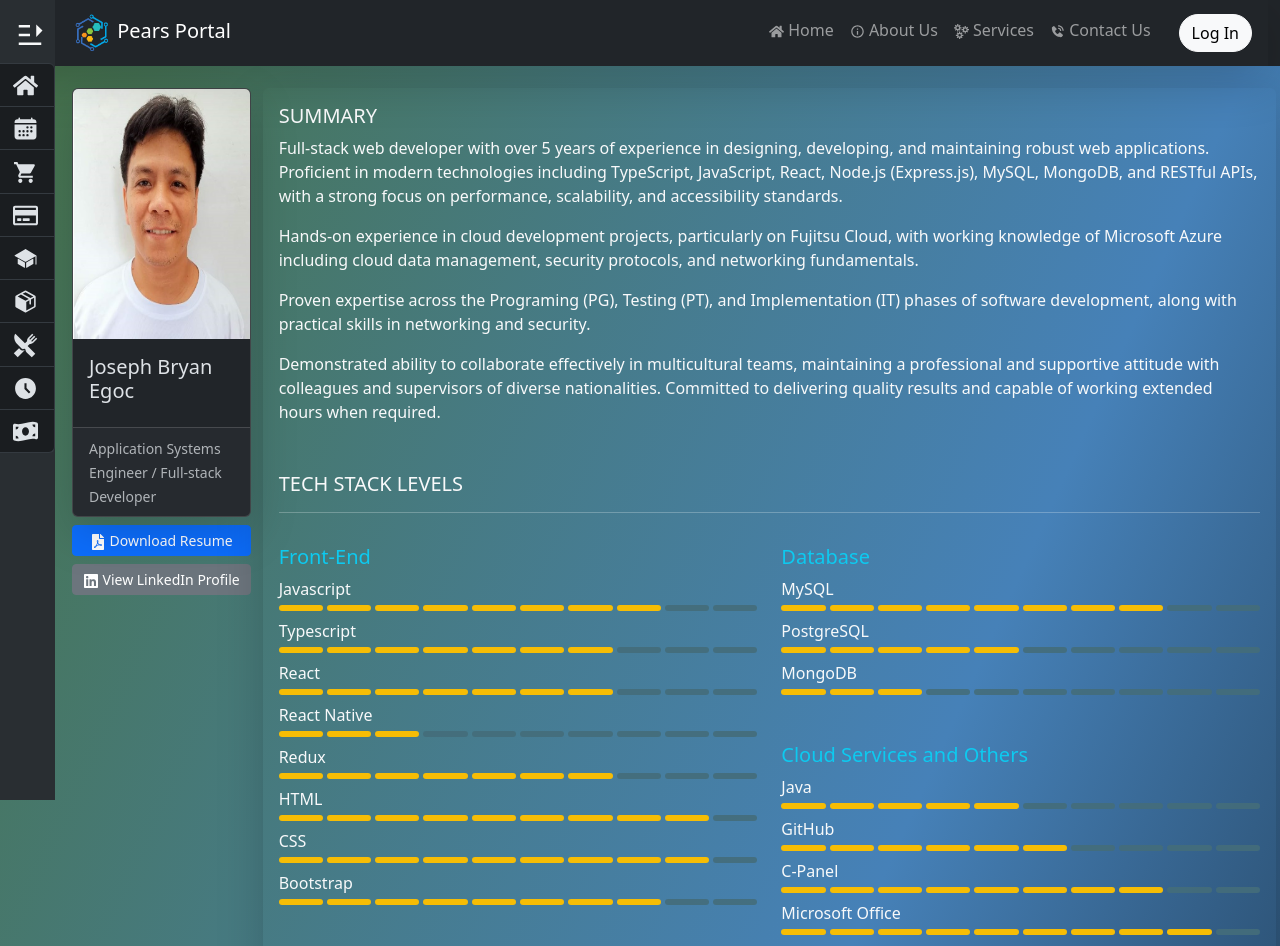
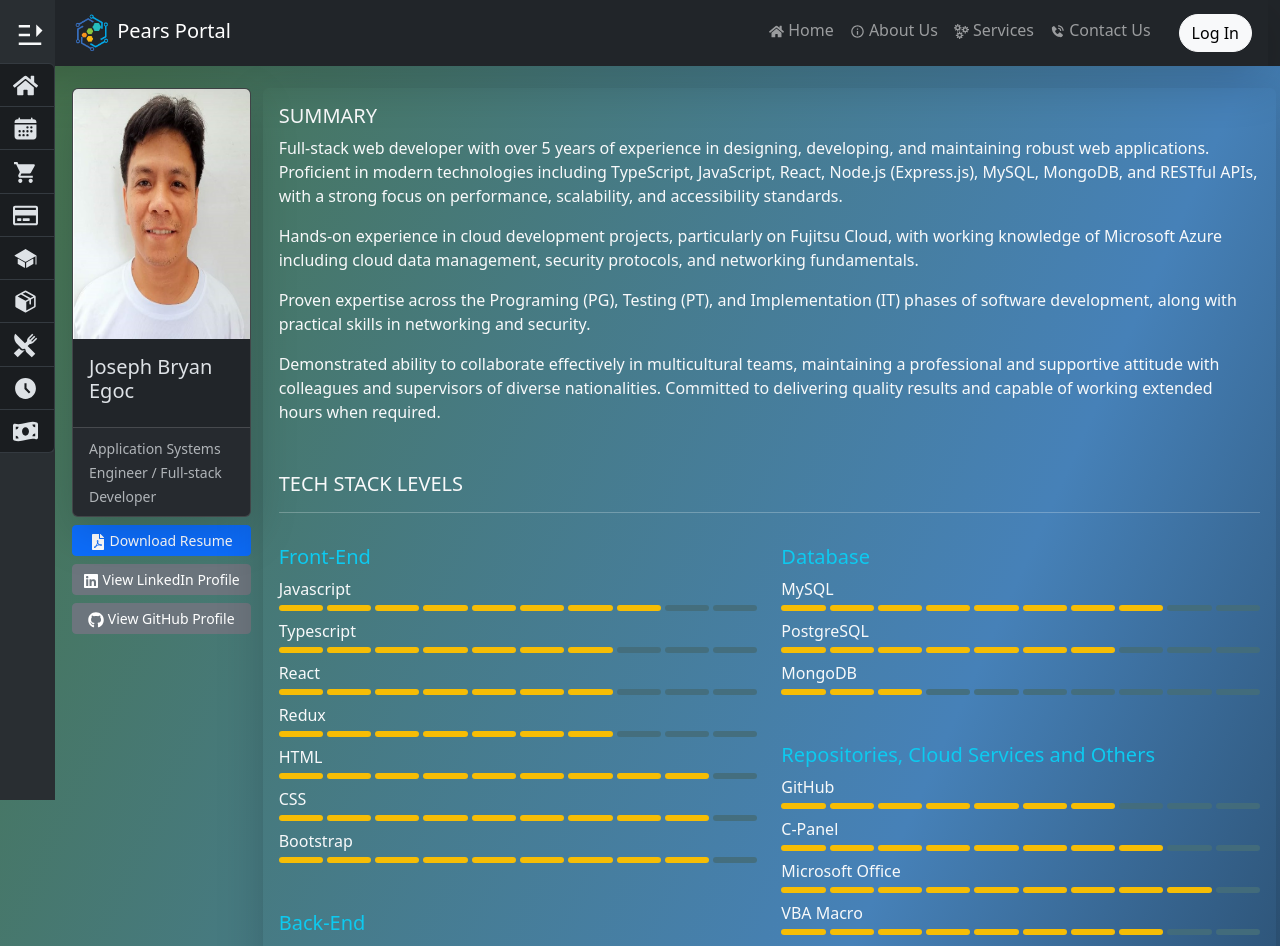
Before and after one commit to jegoc/system_fe, a React (Create React App) app: page / in a window 1280 px wide. Shown: the top 946 px of the page. Built offline with nearby package versions, Linux system fonts and the light colour scheme.

Commit message:
Update for 06132025

```diff
--- a/src/pages/common/css/common.css
+++ b/src/pages/common/css/common.css
@@ -8,3 +8,20 @@
   body {
     background: linear-gradient(to top left, #000000, #4681b8, #477347);
   }
+
+  .skill-bar {
+  width: 50px;
+  height: 6px;
+  border-radius: 3px;
+  background-color: #446d7b;
+  opacity: 0.9;
+  transform: scaleX(1);
+  transform-origin: left;
+  transition: transform 0.4s ease, background-color 0.4s ease;
+}
+
+.skill-bar.active {
+  background-color: #f6bd05;
+  opacity: 1;
+  transform: scaleX(1);
+}
--- a/src/pages/common/home.tsx
+++ b/src/pages/common/home.tsx
@@ -25,10 +25,18 @@ import inventory from '../../images/inventory.png';
 import avatar from '../../images/me.jpg';
 import { FaLinkedin } from "react-icons/fa";
 import { FaFilePdf } from "react-icons/fa";
+import { FaGithub } from "react-icons/fa";
 import './css/common.css';
 
 const Home: React.FC = () =>{
   const [isSmallScreen, setIsSmallScreen] = useState(false);
+
+  const [animate, setAnimate] = useState(false);
+
+  useEffect(() => {
+    const timer = setTimeout(() => setAnimate(true), 100); // delay start
+    return () => clearTimeout(timer);
+  }, []);
 
   useEffect(() => {
     const handleResize = () => {
@@ -69,6 +77,9 @@ const Home: React.FC = () =>{
                       <Button href="https://www.linkedin.com/in/joseph-bryan-egoc" target='_blank' variant="secondary" size="sm">
                         <FaLinkedin size={16}/> View LinkedIn Profile
                       </Button>
+                      <Button href="https://github.com/jegoc" target='_blank' variant="secondary" size="sm">
+                        <FaGithub size={16}/> View GitHub Profile
+                      </Button>
                     </div>
                   </Col>
 
@@ -89,11 +100,10 @@ const Home: React.FC = () =>{
                             { label: "Javascript", level: 8 },
                             { label: "Typescript", level: 7 },
                             { label: "React", level: 7 },
-                          { label: "React Native", level: 3 },
                             { label: "Redux", level: 7 },
                             { label: "HTML", level: 9 },
                             { label: "CSS", level: 9 },
-                          { label: "Bootstrap", level: 8 },
+                            { label: "Bootstrap", level: 9 },
                           ].map((skill, idx) => (
                             <div key={idx} className="mb-2">
                               <div className="d-flex justify-content-between">
@@ -103,13 +113,8 @@ const Home: React.FC = () =>{
                                 {Array.from({ length: 10 }).map((_, i) => (
                                  <div
                                     key={i}
-                                  style={{
-                                    width: "50px",
-                                    height: "6px",
-                                    borderRadius: "3px",
-                                    backgroundColor: i < skill.level ? "#f6bd05" : "#446d7b",
-                                    opacity: i < skill.level ? 1 : 0.9,
-                                  }}
+                                    className={`skill-bar ${animate && i < skill.level ? 'active' : ''}`}
+                                    style={{ transitionDelay: `${i * 100}ms` }}
                                   />
                                 ))}
                               </div>
@@ -131,27 +136,22 @@ const Home: React.FC = () =>{
                                 {Array.from({ length: 10 }).map((_, i) => (
                                   <div
                                     key={i}
-                                  style={{
-                                    width: "50px",
-                                    height: "6px",
-                                    borderRadius: "3px",
-                                    backgroundColor: i < skill.level ? "#f6bd05" : "#446d7b",
-                                    opacity: i < skill.level ? 1 : 0.9,
-                                  }}
+                                    className={`skill-bar ${animate && i < skill.level ? 'active' : ''}`}
+                                    style={{ transitionDelay: `${i * 100}ms` }}
                                   />
                                 ))}
                               </div>
                             </div>
                           ))}
                         </div>
+                      </Col>
 
-                      </Col>
                       <Col md={6}>
                         <div className="mt-3">
                           <h5 className='text-info'>Database</h5>
                           {[
                             { label: "MySQL", level: 8 },
-                          { label: "PostgreSQL", level: 5 },
+                            { label: "PostgreSQL", level: 7 },
                             { label: "MongoDB", level: 3 },
                           ].map((skill, idx) => (
                             <div key={idx} className="mb-2">
@@ -162,13 +162,8 @@ const Home: React.FC = () =>{
                                 {Array.from({ length: 10 }).map((_, i) => (
                                   <div
                                     key={i}
-                                  style={{
-                                    width: "50px",
-                                    height: "6px",
-                                    borderRadius: "3px",
-                                    backgroundColor: i < skill.level ? "#f6bd05" : "#446d7b",
-                                    opacity: i < skill.level ? 1 : 0.9,
-                                  }}
+                                    className={`skill-bar ${animate && i < skill.level ? 'active' : ''}`}
+                                    style={{ transitionDelay: `${i * 100}ms` }}
                                   />
                                 ))}
                               </div>
@@ -177,16 +172,16 @@ const Home: React.FC = () =>{
                           </div>
 
                           <div className="mt-5">
-                        <h5 className='text-info'>Cloud Services and Others</h5>
+                          <h5 className='text-info'>Repositories, Cloud Services and Others</h5>
                           {[
-                          { label: "Java", level: 5 },
-                          { label: "GitHub", level: 6 },
+                            { label: "GitHub", level: 7 },
                             { label: "C-Panel", level: 8 },
                             { label: "Microsoft Office", level: 9 },
                             { label: "VBA Macro", level: 8 },
                             { label: "PostFujitsu Cloud-O", level: 6 },
                             { label: "Azure", level: 5 },
                             { label: "AWS", level: 5 },
+                            { label: "Java", level: 5 },
                           ].map((skill, idx) => (
                             <div key={idx} className="mb-2">
                               <div className="d-flex justify-content-between">
@@ -196,13 +191,8 @@ const Home: React.FC = () =>{
                                 {Array.from({ length: 10 }).map((_, i) => (
                                   <div
                                     key={i}
-                                  style={{
-                                    width: "50px",
-                                    height: "6px",
-                                    borderRadius: "3px",
-                                    backgroundColor: i < skill.level ? "#f6bd05" : "#446d7b",
-                                    opacity: i < skill.level ? 1 : 0.9,
-                                  }}
+                                    className={`skill-bar ${animate && i < skill.level ? 'active' : ''}`}
+                                    style={{ transitionDelay: `${i * 100}ms` }}
                                   />
                                 ))}
                               </div>
@@ -394,23 +384,6 @@ const Home: React.FC = () =>{
                     </Card>
                   </Col>
 
-
-                  {/* <Col xs={6} md={2} className='text-center text-light mb-5'>
-                    <Link to="https://billing.pearsportal.com/" style={{ textDecoration: 'none'}}>
-                      <Image src={linao} rounded style={{width:'200px', height:'200px'}}/>
-                      <b className='text-muted'>Billing System</b><br/>
-
-                    </Link>
-                  </Col> */}
-                  {/* <Col xs={6} md={2} className='text-center text-light mb-5'>
-                    <Link to="#" style={{ textDecoration: 'none'}}>
-                      <Image src={south} rounded style={{width:'200px', height:'200px'}}/>
-                      <b className='text-muted'>Billing System</b><br/>
-                      <i className='text-muted'>By: Joseph Bryan Egoc</i>
-                    </Link>
-
-                  </Col> */}
-
                   <Col xs={6} md={2}>
                     {/* <Image src={south} roundedCircle className='w-100'/> */}
                   </Col>
```
Lines whose indentation alone changed are shown as unchanged.
